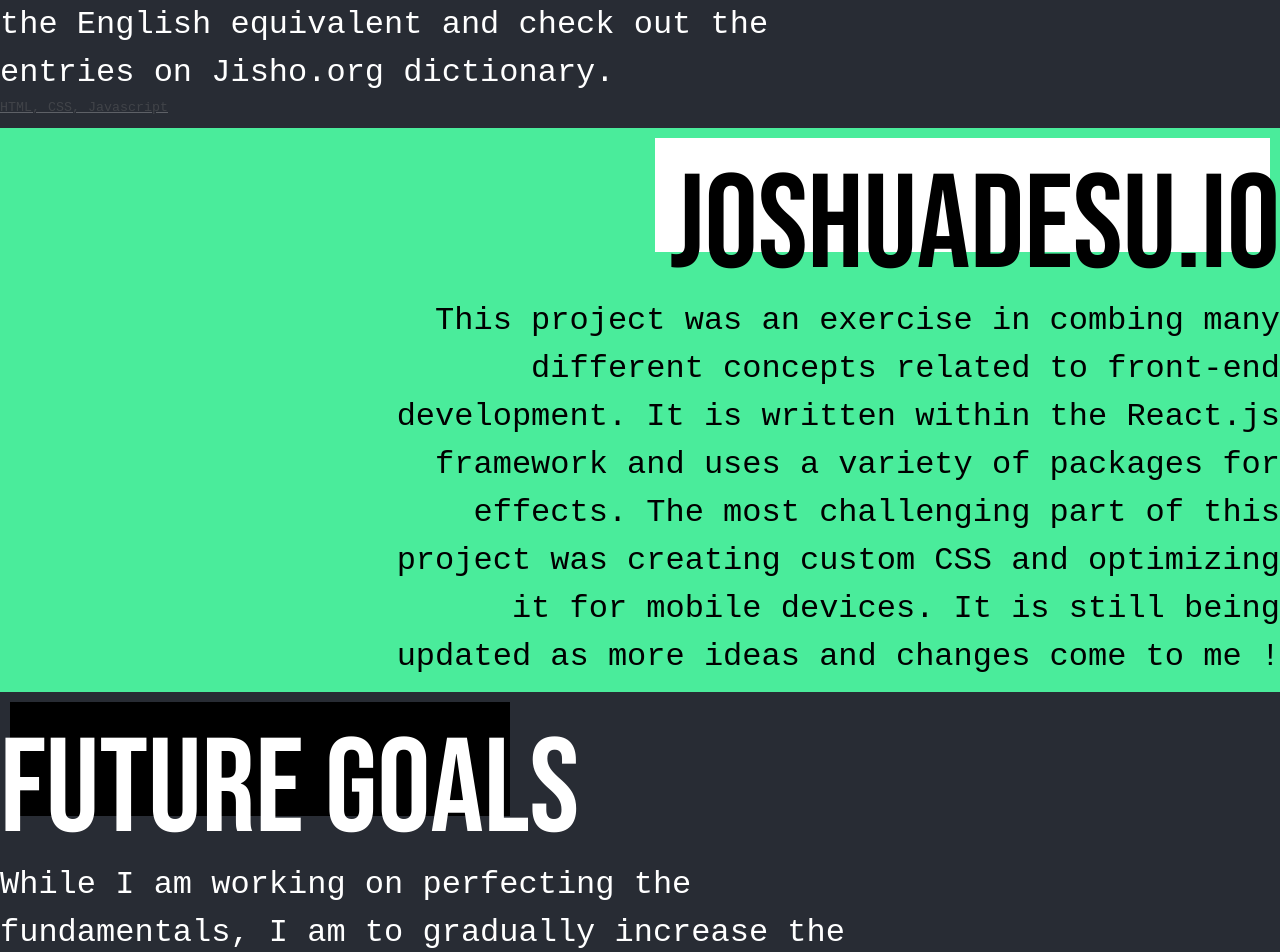
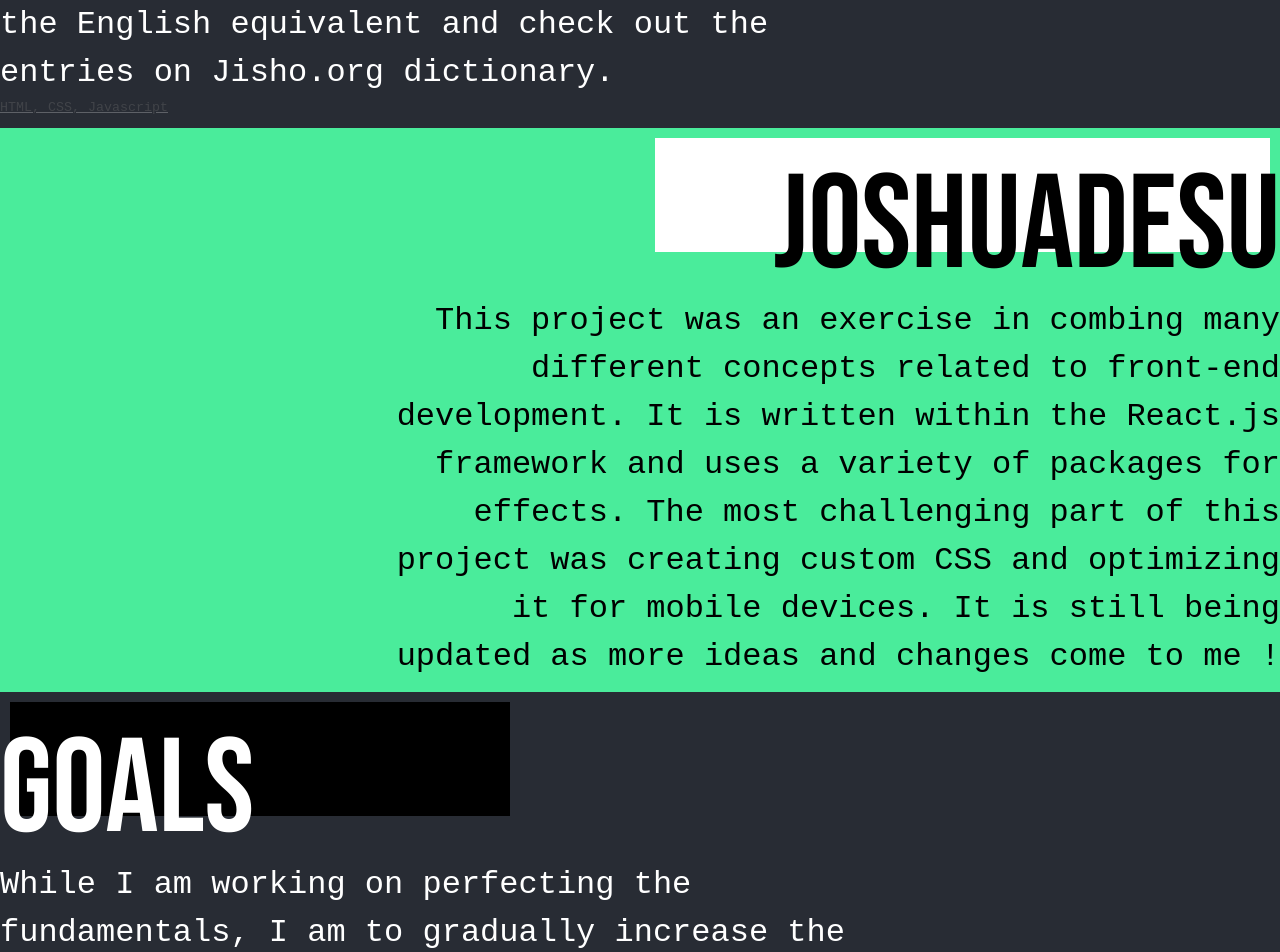
Before and after one commit to joshua-desu/reactDesu, a React (Create React App) app: page / in a window 1280 px wide. Shown: the part 1700-2652 px from the top of the page. Built offline with nearby package versions, Linux system fonts and the light colour scheme.

Commit message:
fixed hyperlinks

```diff
--- a/src/App.css
+++ b/src/App.css
@@ -384,6 +384,10 @@
   color: white;
 }
 
+a:link {
+  text-decoration: none;
+}
+
 
 .black {
   background-color: #282c34;
--- a/src/components/Header.js
+++ b/src/components/Header.js
@@ -105,7 +105,7 @@
           <div className="cover2"></div>
           <div className="words2">
             <Slide right>
-            joshuadesu.io</Slide>
+            joshuadesu</Slide>
               <span id="details2">
               This project was an exercise in combing many different concepts related to front-end development. It is written within the React.js framework and uses a variety of packages for effects. The most challenging part of this project was creating custom CSS and optimizing it for mobile devices. It is still being updated as more ideas and changes come to me !
               </span>
@@ -117,7 +117,7 @@
         <div className="slide four">
           <div className="coverW"></div>
           <Slide right>
-            <div className="words">Future Goals</div>          </Slide>
+            <div className="words">Goals</div>          </Slide>
 
             <span id="details">While I am working on perfecting the fundamentals, I am to gradually
             increase the complexicity of my designs. I have an iOS app in the planning stages which will
```
Also changed, not shown: 10 other files (tests, documents, lock files or other folders).
